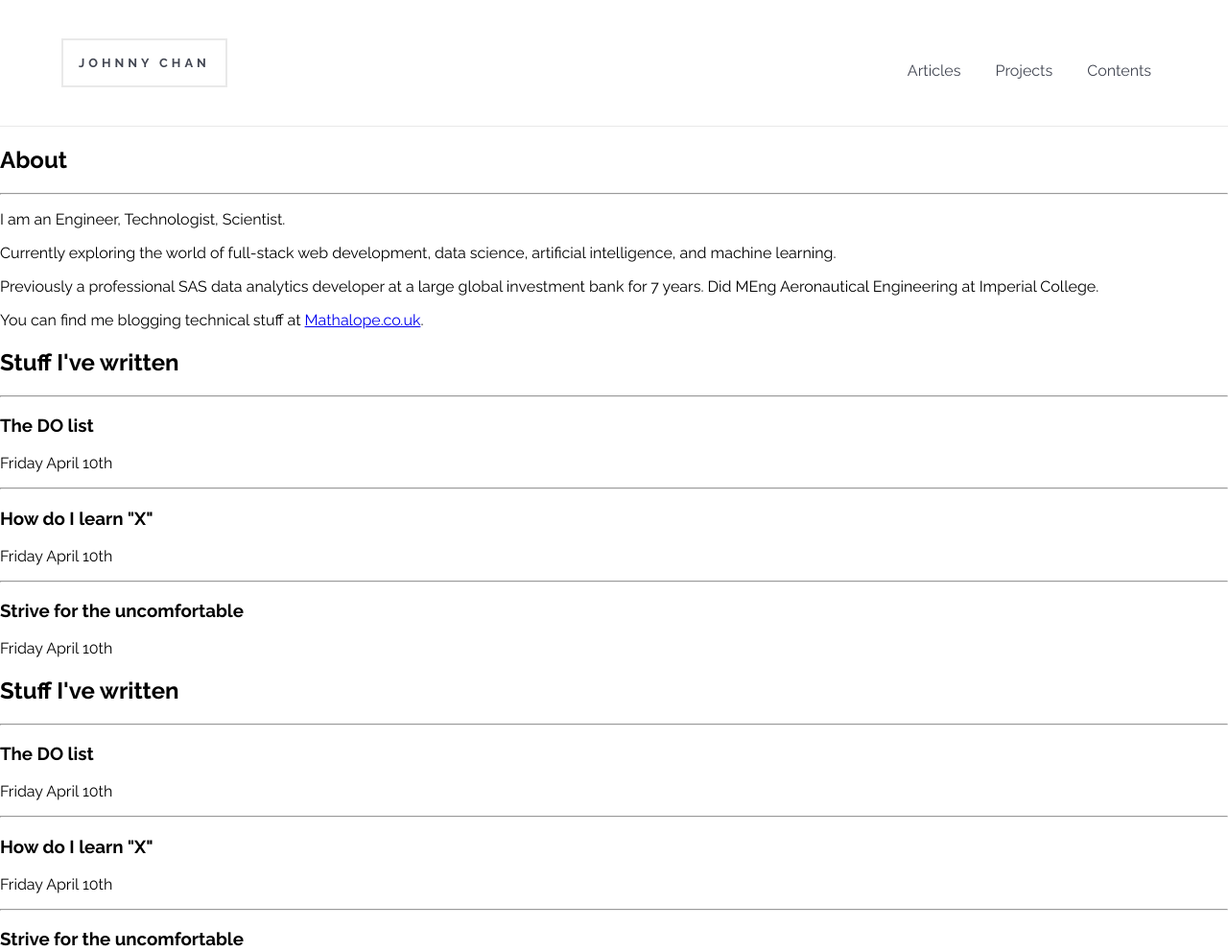
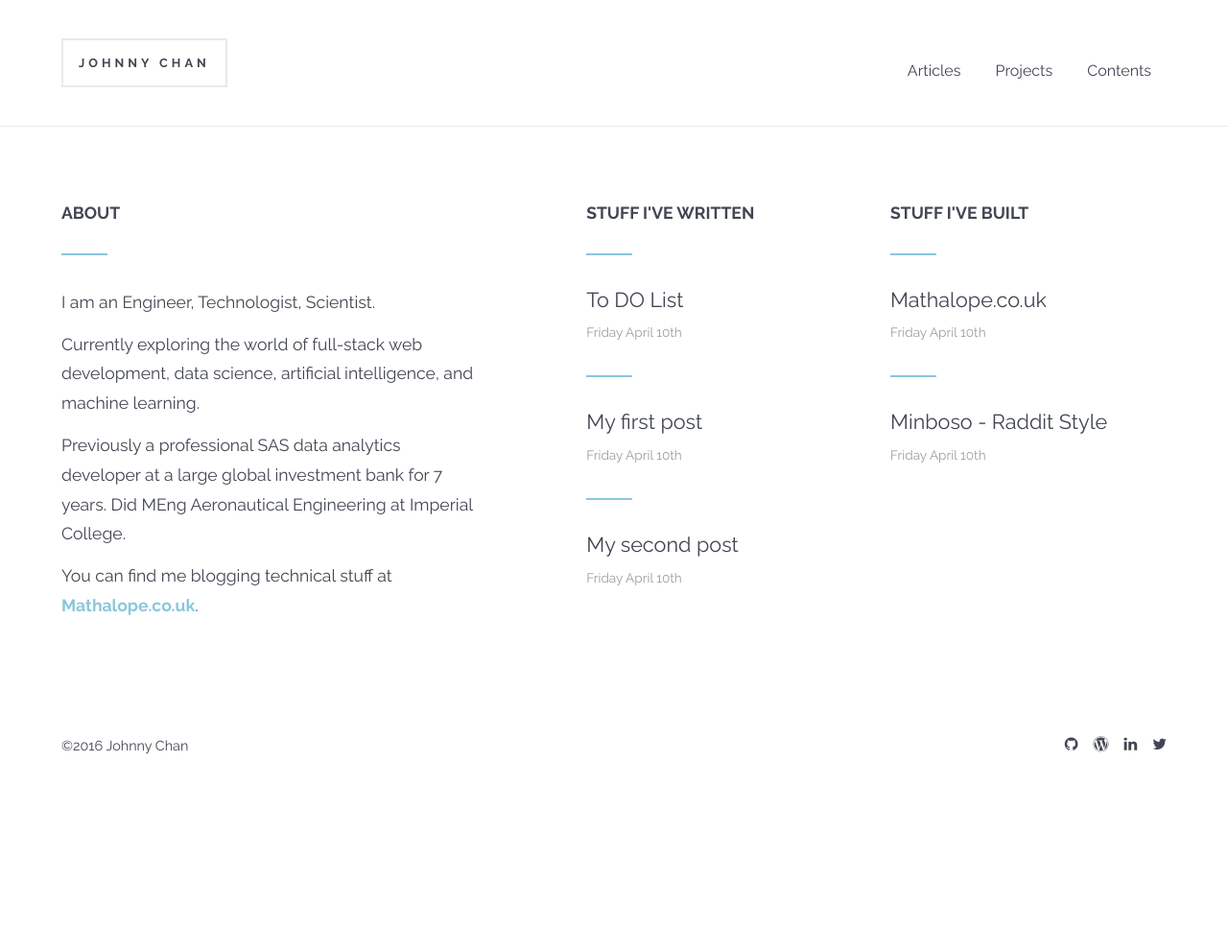
Before and after one commit to Atlas7/blog, a plain HTML site: page index.html in a window 1280 px wide. Shown: the top 992 px of the page at 96% size. After the commit the page ends 804 px from the top, so only its background shows below. Drawn offline with Linux system fonts and the light colour scheme.

Commit message:
first good draft of index page

```diff
--- a/index.html
+++ b/index.html
@@ -1,7 +1,7 @@
 <!DOCTYPE html>
 <html>
   <head>
-    <title>Johnny Chan - Full-stack Developer</title>
+    <title>Johnny Chan 2 - Full-stack Developer</title>
     <link rel="stylesheet" type="text/css" href="css/application.css">
   </head>
   <body>
@@ -13,8 +13,8 @@
         <a href="#">Contents</a>
       </nav>
     </header>
-    <div class="wrapper clearfix">
-      <div class="col-1 homepage_content">
+    <div class="wrapper wrapper_padding clearfix">
+      <div class="col-1 about homepage_content">
         <h2>About</h2>
         <hr/>
         <p>I am an Engineer, Technologist, Scientist.</p>
@@ -25,28 +25,39 @@
       <div class="col-2 homepage_content">
         <h2>Stuff I've written</h2>
         <hr>
-        <h3>The DO list</h3>
+        <h3><a href="#">To DO List</a></h3>
         <p class="date">Friday April 10th</p>
         <hr>
-        <h3>How do I learn "X"</h3>
+        <h3><a href="#">My first post</a></h3>
         <p class="date">Friday April 10th</p>
         <hr>
-        <h3>Strive for the uncomfortable</h3>
+        <h3><a href="#">My second post</a></h3>
         <p class="date">Friday April 10th</p>
       </div>
       <div class="col-3 homepage_content">
-        <h2>Stuff I've written</h2>
+        <h2>Stuff I've built</h2>
         <hr>
-        <h3>The DO list</h3>
+        <h3><a href="http://Mathalope.co.uk">Mathalope.co.uk</a></h3>
         <p class="date">Friday April 10th</p>
         <hr>
-        <h3>How do I learn "X"</h3>
-        <p class="date">Friday April 10th</p>
-        <hr>
-        <h3>Strive for the uncomfortable</h3>
+        <h3><a href="https://minboso-raddit-style.herokuapp.com/">Minboso - Raddit Style</a></h3>
         <p class="date">Friday April 10th</p>
       </div>
-      </div>
+    </div>
+    <div id="main_footer">
+      <p class="copyright">&copy;2016 Johnny Chan</p>
+      <nav>
+        <a href="https://twitter.com/jatlas7"><i class="fa fa-twitter"></i></a>
+      </nav>
+      <nav>
+        <a href="https://uk.linkedin.com/in/johnnycnchan"><i class="fa fa-linkedin"></i></a>
+      </nav>
+      <nav>
+        <a href="http://mathalope.co.uk"><i class="fa fa-wordpress"></i></a>
+      </nav>
+      <nav>
+        <a href="http://github.com/atlas7"><i class="fa fa-github"></i></a>
+      </nav>
     </div>
   </body>
 </html>
--- a/scss/application.scss
+++ b/scss/application.scss
@@ -1,10 +1,19 @@
 @import "normalize";
 @import url(https://fonts.googleapis.com/css?family=Raleway:400,700);
+@import url(https://maxcdn.bootstrapcdn.com/font-awesome/4.5.0/css/font-awesome.min.css);
 
 $dark: #424652;
 $light: #9a9da4;
 $highlight: #8bc6db;
 $border: #E9E9E9;
+
+* {
+  box-sizing: border-box;
+}
+
+body {
+  font-family: 'Raleway', sans-serif;
+}
 
 .clearfix:before,
 .clearfix:after {
@@ -16,9 +25,49 @@ $border: #E9E9E9;
   clear: both;
 }
 
+.wrapper {
 
-body {
-  font-family: 'Raleway', sans-serif;
+}
+
+.wrapper_padding {
+  padding: 4rem 4rem;
+}
+
+h1, h2, h3, h4, h5, h6, p, ul, li {
+  color: $dark;
+}
+
+h1 {
+  font-size: 2.5rem;
+}
+
+h2 {
+  font-size: 2rem;
+}
+
+h3 {
+  font-size: 1.75rem;
+}
+
+h4 {
+  font-size: 1.375rem;
+}
+
+h5 {
+  font-size: 1.25rem;
+}
+
+h6 {
+  font-size: 1rem;
+}
+
+p, li {
+  font-size: 1.1rem;
+  line-height: 1.75;
+}
+
+p, ul, ol {
+  margin: 0 0 1.6em 0;
 }
 
 #main_navigation {
@@ -46,3 +95,24 @@ body {
     }
   }
 }
+
+#main_footer {
+  padding: 2.5em 5%;
+  border-top: px solid $border;
+  .copyright {
+    float: left;
+    font-size: .9em;
+    margin: 0;
+  }
+  nav {
+    float: right;
+    i {
+      color: $dark;
+      margin-left: 1em;
+      padding-top: .2em;
+
+    }
+  }
+}
+
+@import "welcome";
--- /dev/null
+++ b/scss/welcome.scss
@@ -0,0 +1,56 @@
+.col-1, .col-2, .col-3 {
+  float: left;
+}
+
+.col-1 {
+  width: 45%;
+  padding: 0 5% 0 2.5%;
+}
+
+.col-2, .col-3 {
+  width: 27.5%;
+  padding: 0 2.5%;
+}
+
+.homepage_content {
+  h2 {
+    font-size: 1.1rem;
+    text-transform: uppercase;
+  }
+  hr {
+    width: 3em;
+    display: block;
+    height: 2px;
+    border: 0;
+    border-top: 2px solid $highlight;
+    margin: 2rem 0;
+  }
+  h3 {
+    font-size: 1.35em;
+    font-weight: 400;
+    margin-bottom: .5em;
+  }
+  a {
+    text-decoration: none;
+    color: $dark;
+    &:hover {
+      color: $highlight;
+    }
+  }
+  .date {
+    font-size: .85em;
+    margin-bottom: 2em;
+    color: $light;
+  }
+  p {
+    margin: 0 0 .75em 0;
+  }
+}
+
+.about {
+  padding: 0 7.5% 0 0;
+  a {
+    color: $highlight;
+    font-weight: 700;
+  }
+}
```
Also changed, not shown: css/application.css, css/welcome.css (added), 1 other file.
